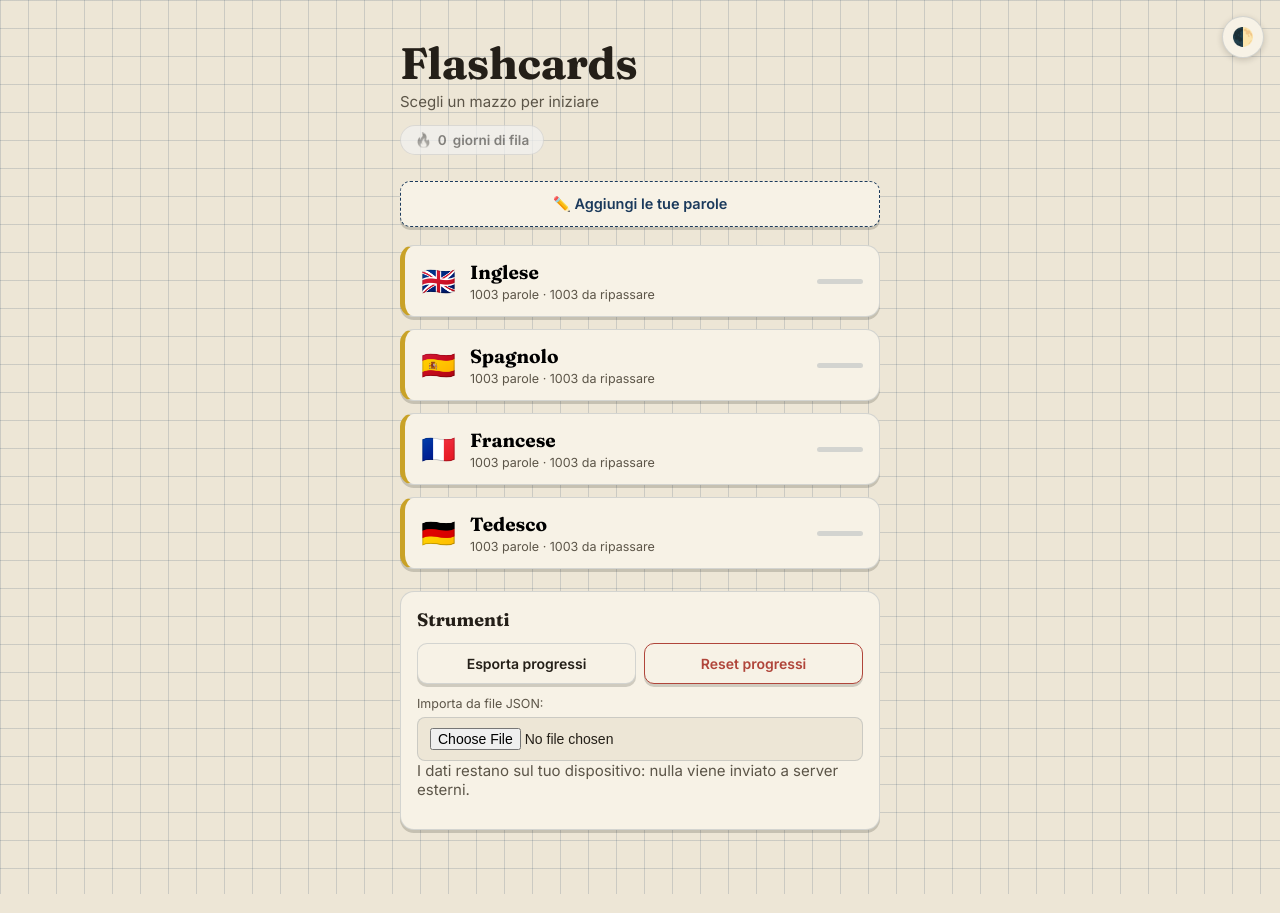
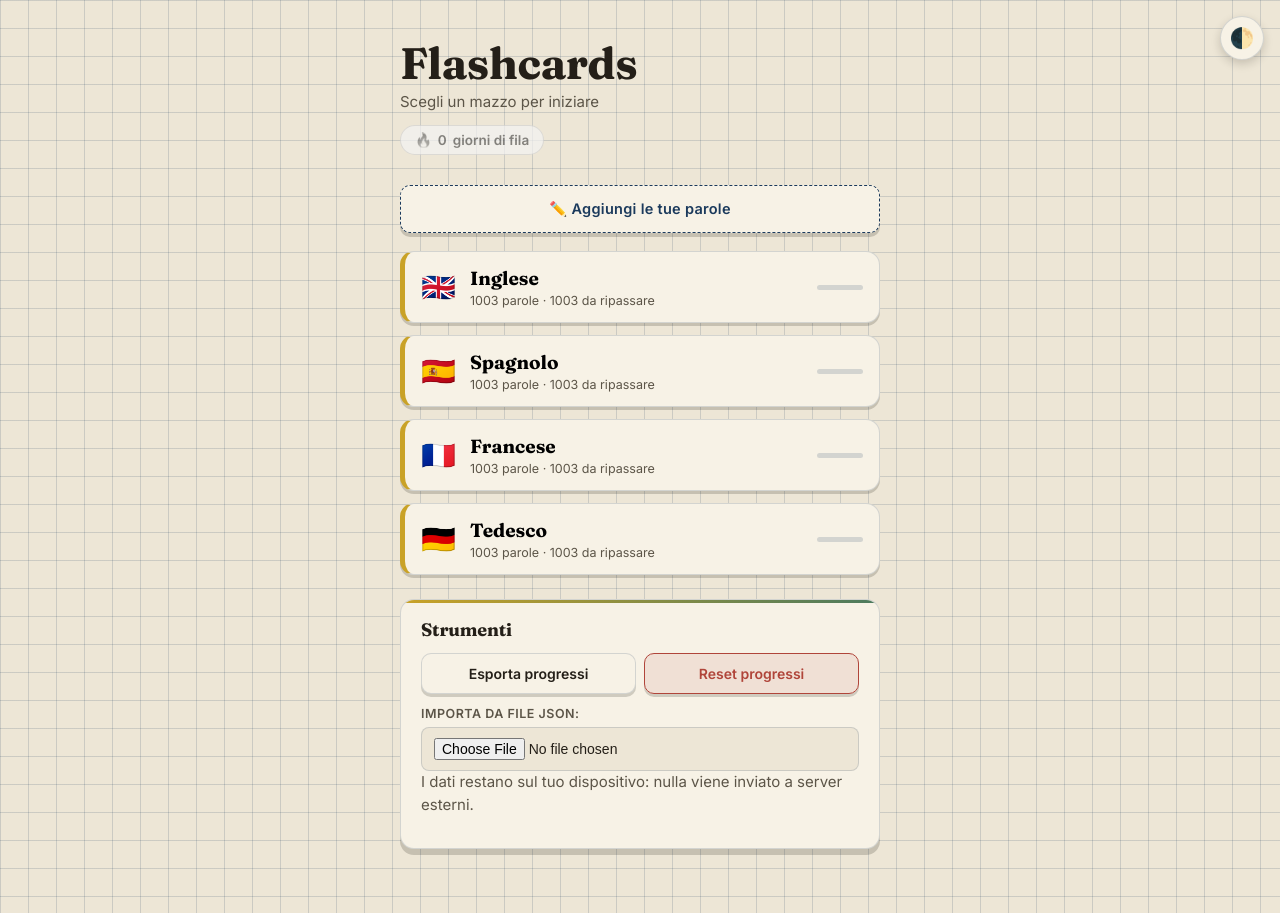
Before and after one commit to micmax1000-afk/flashcards, a plain HTML site: page index.html in a window 1280 px wide. Drawn offline with Linux system fonts and the light colour scheme.

Commit message:
Migliora grafica: tema toggle, bottoni trainer, transizioni, stati vuoti, pannello strumenti

```diff
--- a/style.css
+++ b/style.css
@@ -62,15 +62,28 @@ body {
   position: fixed;
   top: 16px;
   right: 16px;
-  width: 42px;
-  height: 42px;
+  width: 44px;
+  height: 44px;
   border-radius: 50%;
-  border: 1px solid var(--line);
+  border: 1.5px solid var(--line);
   background: var(--paper-raised);
-  font-size: 18px;
+  color: var(--ink);
+  font-size: 20px;
   cursor: pointer;
-  box-shadow: 0 2px 6px var(--shadow);
+  box-shadow: 0 4px 10px var(--shadow);
   z-index: 10;
+  display: grid;
+  place-items: center;
+  transition: transform 0.15s ease, box-shadow 0.2s ease, border-color 0.3s ease;
+}
+
+.theme-btn:active {
+  transform: scale(0.92);
+}
+
+.theme-btn:hover {
+  box-shadow: 0 6px 14px var(--shadow);
+  border-color: var(--accent);
 }
 
 /* ---------- Home ---------- */
@@ -464,7 +477,7 @@ body {
 .quiz-btn,
 .stats-btn {
   flex: 1;
-  padding: 13px;
+  padding: 14px;
   border-radius: 10px;
   border: 1px solid var(--line);
   background: var(--paper-raised);
@@ -473,7 +486,35 @@ body {
   font-size: 14.5px;
   cursor: pointer;
   color: var(--text);
-  box-shadow: 0 3px 0 var(--shadow);
+  box-shadow: 0 4px 0 var(--shadow);
+  transition: transform 0.1s ease, box-shadow 0.15s ease, filter 0.2s ease;
+}
+
+.buttons button:active,
+.quiz-btn:active,
+.stats-btn:active {
+  transform: translateY(2px);
+  box-shadow: 0 2px 0 var(--shadow);
+}
+
+#know {
+  color: var(--correct);
+  border-color: var(--correct);
+  background: color-mix(in srgb, var(--correct) 12%, transparent);
+}
+
+#dontknow {
+  color: var(--wrong);
+  border-color: var(--wrong);
+  background: color-mix(in srgb, var(--wrong) 12%, transparent);
+}
+
+#know:active {
+  filter: brightness(1.15);
+}
+
+#dontknow:active {
+  filter: brightness(1.15);
 }
 
 #dontknow {
@@ -489,10 +530,11 @@ body {
 .quiz-btn,
 .stats-btn {
   width: 100%;
-  margin-top: 4px;
+  margin-top: 8px;
   background: var(--ink);
   color: var(--paper);
   border: none;
+  letter-spacing: 0.02em;
 }
 
 /* ---------- Quiz options ---------- */
@@ -548,6 +590,33 @@ body {
   font-weight: 500;
 }
 
+/* ---------- Stati vuoti e utilità ---------- */
+.empty-state {
+  text-align: center;
+  padding: 40px 16px;
+  color: var(--text-soft);
+}
+
+.empty-state p {
+  font-size: 15px;
+  margin: 8px 0 22px;
+}
+
+.screen {
+  animation: screenFade 0.28s ease both;
+}
+
+@keyframes screenFade {
+  from {
+    opacity: 0;
+    transform: translateY(12px);
+  }
+  to {
+    opacity: 1;
+    transform: translateY(0);
+  }
+}
+
 /* ---------- Mobile ---------- */
 @media (max-width: 380px) {
   #home h1 {
@@ -575,11 +644,97 @@ body {
   background: var(--paper-raised);
   border: 1px solid var(--line);
   border-radius: var(--radius);
-  padding: 16px;
-  margin-top: 22px;
+  padding: 18px 20px;
+  margin-top: 24px;
   width: 100%;
   max-width: 480px;
+  box-shadow: 0 6px 0 var(--shadow);
+  position: relative;
+  overflow: hidden;
+}
+
+.tools-card::before {
+  content: "";
+  position: absolute;
+  inset: 0 0 auto 0;
+  height: 3px;
+  background: linear-gradient(90deg, var(--accent), var(--correct));
+}
+
+.tools-card h3 {
+  margin: 0 0 14px;
+  font-family: "Fraunces", serif;
+  font-size: 19px;
+  letter-spacing: -0.01em;
+}
+
+.tools-row {
+  display: flex;
+  gap: 10px;
+  margin-bottom: 14px;
+}
+
+.tools-btn {
+  flex: 1;
+  padding: 12px 14px;
+  border-radius: 10px;
+  border: 1px solid var(--line);
+  background: var(--paper-raised);
+  font-family: "Inter", sans-serif;
+  font-weight: 600;
+  font-size: 14px;
+  cursor: pointer;
+  color: var(--text);
   box-shadow: 0 3px 0 var(--shadow);
+  transition: transform 0.1s ease, box-shadow 0.15s ease, border-color 0.2s ease;
+}
+
+.tools-btn:active {
+  transform: translateY(2px);
+  box-shadow: 0 1px 0 var(--shadow);
+}
+
+.tools-btn.btn-danger {
+  color: var(--wrong);
+  border-color: var(--wrong);
+  background: color-mix(in srgb, var(--wrong) 10%, transparent);
+}
+
+.tools-import {
+  display: flex;
+  flex-direction: column;
+  gap: 8px;
+}
+
+.tools-import label {
+  font-size: 12px;
+  color: var(--text-soft);
+  font-weight: 600;
+  letter-spacing: 0.04em;
+  text-transform: uppercase;
+}
+
+.tools-import input {
+  padding: 11px 14px;
+  border-radius: 10px;
+  border: 1.5px solid var(--line);
+  background: var(--paper);
+  color: var(--text);
+  font-size: 14px;
+  transition: border-color 0.2s ease, box-shadow 0.2s ease;
+}
+
+.tools-import input:focus {
+  outline: none;
+  border-color: var(--accent);
+  box-shadow: 0 0 0 3px color-mix(in srgb, var(--accent) 25%, transparent);
+}
+
+.tools-hint {
+  margin: 12px 0 0;
+  font-size: 11.5px;
+  color: var(--text-soft);
+  line-height: 1.5;
 }
 
 .tools-card h3 {
```
